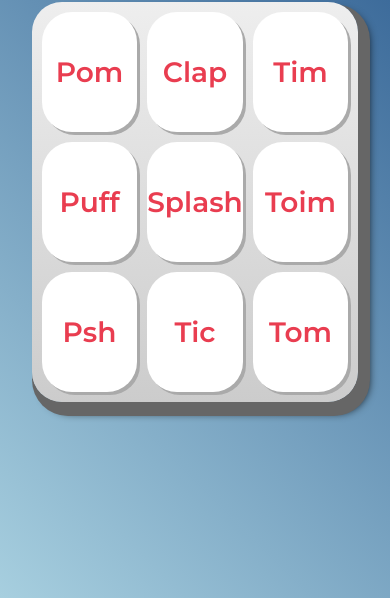
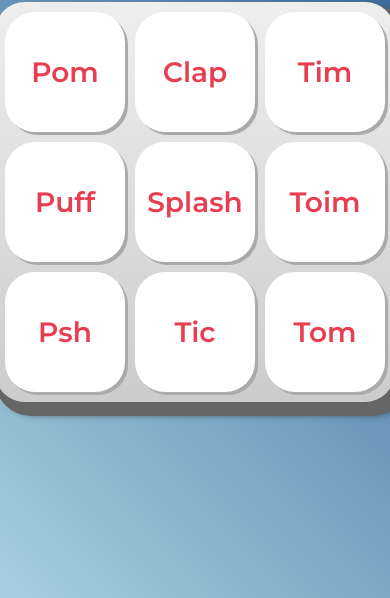
Before and after one commit to DevMMachado/Portifolio_AluraMidi, a plain HTML site: page index.html in a window 390 px wide. Shown: the part 246-844 px from the top of the page. Drawn offline with Linux system fonts and the light colour scheme.

Commit message:
Add files via upload

```diff
--- a/css/estilos.css
+++ b/css/estilos.css
@@ -23,7 +23,10 @@ h1 {
   font-size: 2rem;
 }
 
-
+.teclado_response {
+  width: auto;
+  text-align: center;
+}
 
 .teclado {
   background: linear-gradient(to bottom, #eeeeee 0%, #cccccc 100%);
@@ -69,17 +72,3 @@ h1 {
 .tecla:active:focus {
   box-shadow: 3px 3px 0 var(--vermelha-escura) inset, 1px 1px 10px var(--luz);
 }
-
-
-@media screen and (max-width: 1200px) {
-
-  .tecla{
-    width: auto;
-    text-align: center;
-  }
-  .teclado_response {
-    width: auto;
-    text-align: center;
-  }
-
-}
```
